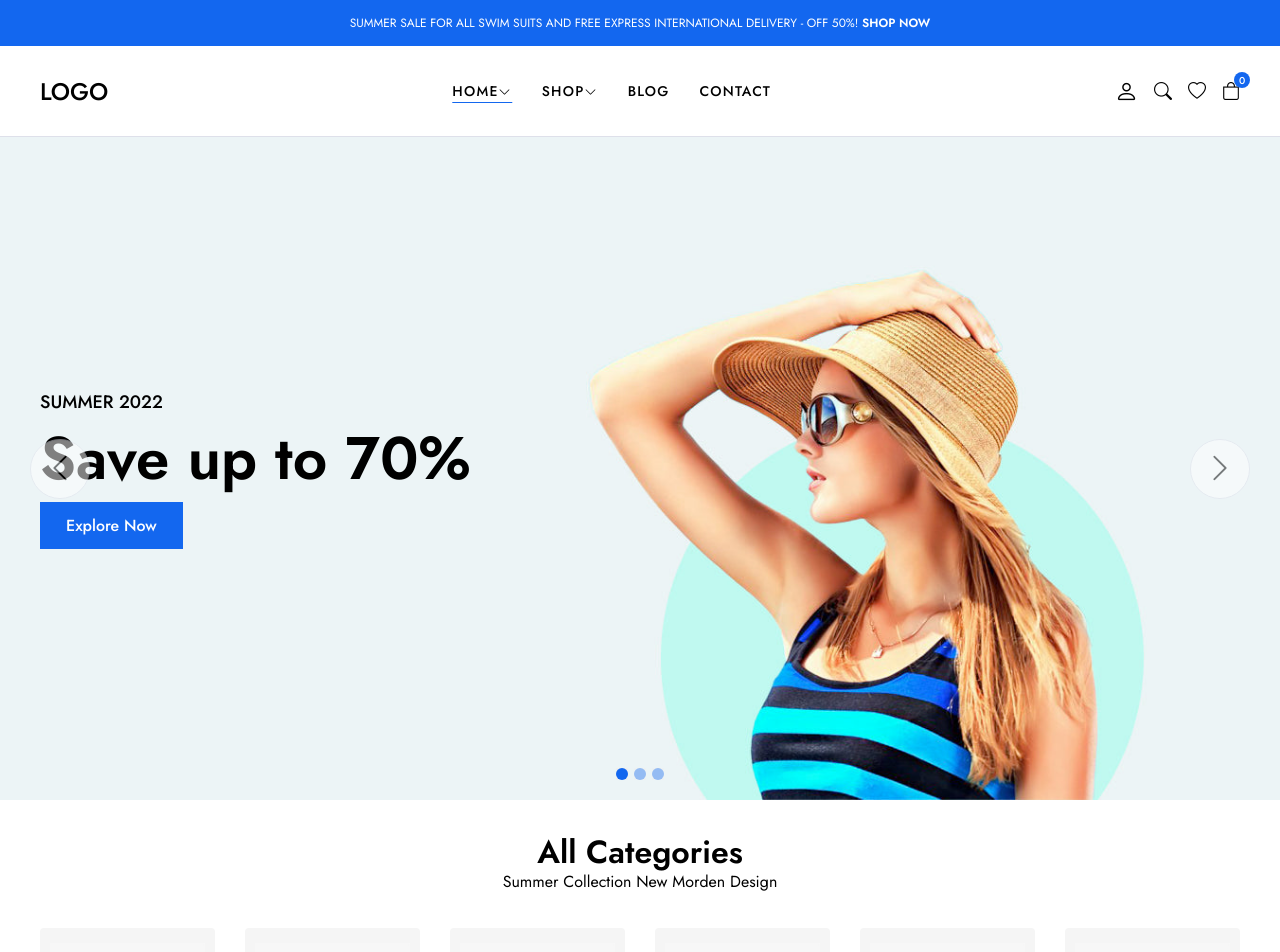
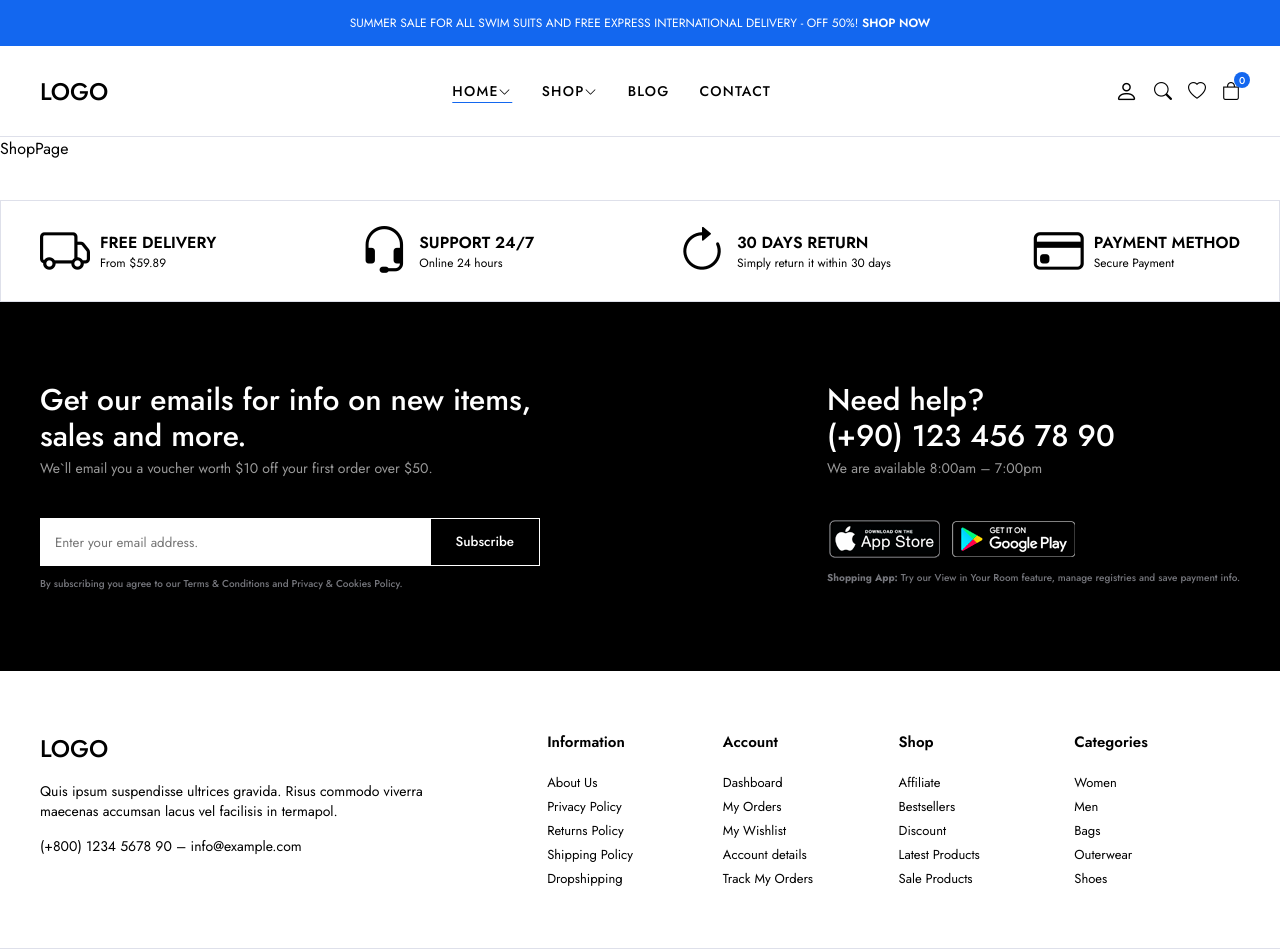
Before and after one commit to ecanivrl/Fullstack-React-Ecommerce, a React (Vite) app in the folder frontend/: page / in a window 1280 px wide. Shown: the top 952 px of the page. Built offline with nearby package versions, Linux system fonts and the light colour scheme.

Commit message:
feat: added HomePage component

```diff
--- a/frontend/src/App.jsx
+++ b/frontend/src/App.jsx
@@ -1,23 +1,14 @@
+// import HomePage from './pages/HomePage';
+import React from 'react';
 import './App.css';
-import Blogs from './components/Blogs/Blogs';
-import Brands from './components/Brands/Brands';
-import CampaignSingle from './components/CampaignSingle/CampaignSingle';
-import Campaigns from './components/Campaigns/Campaigns';
-import Categories from './components/Categories/Categories';
-import Products from './components/Products/Products';
-import Sliders from './components/Slider/Sliders';
+import ShopPage from './pages/ShopPage';
 
 function App() {
   return (
-    <>
-    <Sliders/>
-    <Categories/>
-    <Products/>
-    <Campaigns/>
-    <Blogs/>
-    <Brands/>
-    <CampaignSingle/>
-    </>
+    <React.Fragment>
+    {/* <HomePage/> */}
+    <ShopPage/>
+    </React.Fragment>
   );
 }
 
--- /dev/null
+++ b/frontend/src/pages/HomePage.jsx
@@ -0,0 +1,24 @@
+import React from 'react';
+import Blogs from '../components/Blogs/Blogs';
+import Brands from '../components/Brands/Brands';
+import CampaignSingle from '../components/CampaignSingle/CampaignSingle';
+import Campaigns from '../components/Campaigns/Campaigns';
+import Categories from '../components/Categories/Categories';
+import Products from '../components/Products/Products';
+import Sliders from '../components/Slider/Sliders';
+
+const HomePage = () => {
+  return (
+    <React.Fragment>
+      <Sliders />
+      <Categories />
+      <Products />
+      <Campaigns />
+      <Blogs />
+      <Brands />
+      <CampaignSingle />
+    </React.Fragment>
+  );
+};
+
+export default HomePage;
--- /dev/null
+++ b/frontend/src/pages/ShopPage.jsx
@@ -0,0 +1,8 @@
+
+const ShopPage = () => {
+  return (
+    <div>ShopPage</div>
+  )
+}
+
+export default ShopPage
```
Also changed, not shown: frontend/src/pages/ContactPage.jsx (added, +7 -0 lines).
